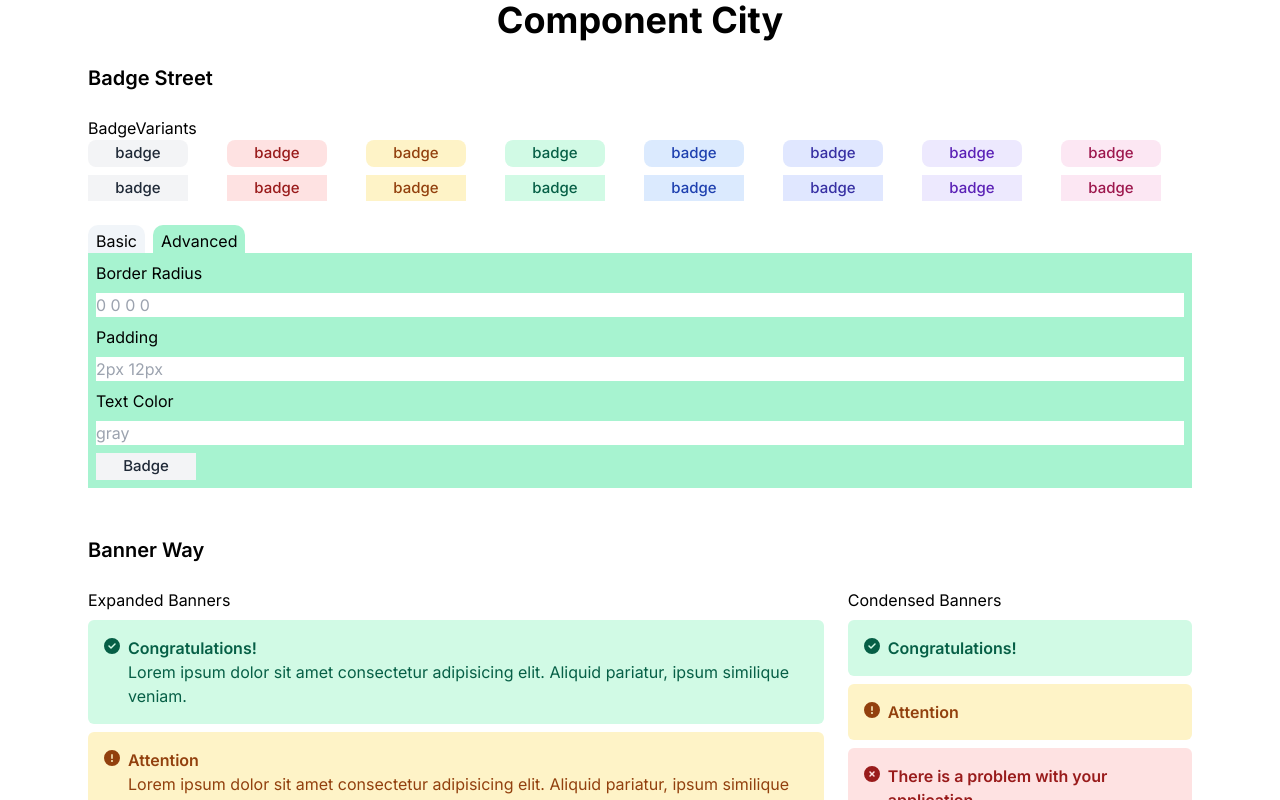
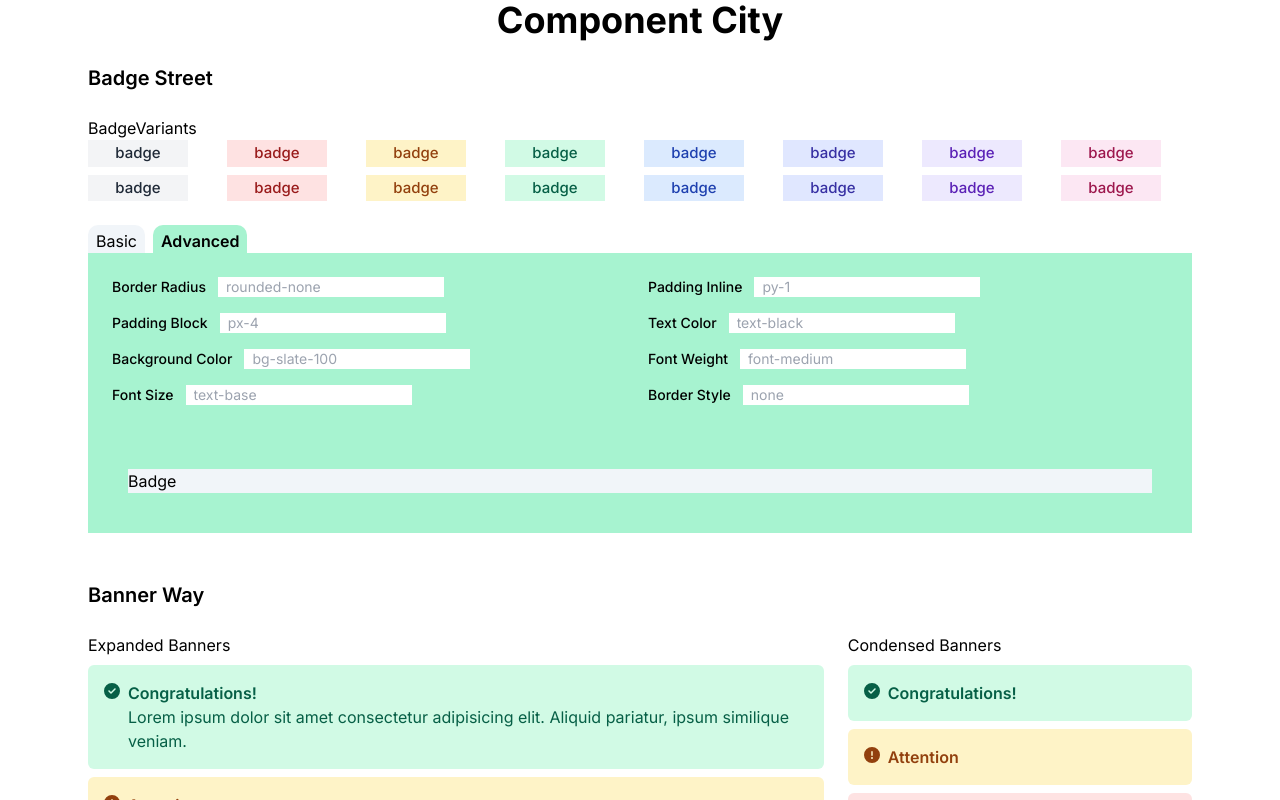
Before and after one commit to evanhill1989/component-city, a Next.js app: page / in a window 1280 px wide. Both pictures are taken after a click on the element "Advanced". Shown: the top 800 px of the page. Built offline with nearby package versions, Linux system fonts and the light colour scheme.

Commit message:
Advanced Badge  -- AdvancedBadge.jsx

```diff
--- /dev/null
+++ b/src/app/components/Badges/AdvancedBadge.jsx
@@ -0,0 +1,32 @@
+import clsx from "clsx";
+
+export default function AdvancedBadge({ advancedBadgeStyles }) {
+  const {
+    color,
+    backgroundColor,
+    fontWeight,
+    fontSizeBoy,
+    paddingInline,
+    paddingBlock,
+    borderStyle,
+    borderRadius,
+  } = advancedBadgeStyles;
+
+  return (
+    <div
+      className={clsx(
+        color,
+        backgroundColor,
+        fontWeight,
+        fontSizeBoy,
+        paddingInline,
+        paddingBlock,
+        borderStyle,
+        borderRadius,
+        "m-auto w-20 text-center"
+      )}
+    >
+      Badge
+    </div>
+  );
+}
--- a/src/app/components/Badges/Badge.jsx
+++ b/src/app/components/Badges/Badge.jsx
@@ -2,9 +2,9 @@ import clsx from "clsx";
 
 export default function Badge({ badgeStyles }) {
   const { color, isPillShape } = badgeStyles;
-  console.log("color:", color, "isPillShape:", isPillShape);
+
   return (
-    <div className={clsx("badge", color, { "rounded-lg": isPillShape })}>
+    <div className={clsx("badge m-auto", color, { "rounded-lg": isPillShape })}>
       Badge
     </div>
   );
--- a/src/app/components/Badges/BadgeCreator.jsx
+++ b/src/app/components/Badges/BadgeCreator.jsx
@@ -9,20 +9,23 @@
 
 import { useState } from "react";
 import Badge from "./Badge";
+import AdvancedBadge from "./AdvancedBadge";
+import clsx from "clsx";
 export default function BadgeCreator() {
   const [badgeStyles, setBadgeStyles] = useState({
     color: "gray",
     isPillShape: false,
   });
   const [advancedTabIsOpen, setAdvancedTabIsOpen] = useState(false);
-  const [advancedStyles, setAdvancedStyles] = useState({
-    color: "gray",
-    backgroundColor: "black",
-    fontWeight: "medium",
-    fontSize: "1rem",
-    padding: "2px 12px",
-    borderStyle: "none",
-    borderRadius: "0 0 0 0",
+  const [advancedBadgeStyles, setAdvancedBadgeStyles] = useState({
+    color: "",
+    backgroundColor: "bg-slate-100",
+    fontWeight: "",
+    fontSizeBoy: "",
+    paddingInline: "",
+    paddingBlock: "",
+    borderStyle: "",
+    borderRadius: "",
   });
 
   function handleColorChange(event) {
@@ -47,51 +50,148 @@ export default function BadgeCreator() {
     }
   }
 
-  function handleAdvancedChange(event) {}
-  console.log(badgeStyles, "<--- badgeStyles in BadgeCreator!");
+  function handleAdvancedChange(event) {
+    const name = event.target.id;
+    const value = event.target.value;
+    console.log("styles inside handleAdvancedChange", advancedBadgeStyles);
+
+    setAdvancedBadgeStyles((prevStyles) => ({
+      ...prevStyles,
+      [name]: value,
+    }));
+  }
+
   return (
     <div>
       <div className="flex gap-2">
         <h4
-          className="subsection--title bg-slate-100 ml-0 px-2 pt-1 cursor-pointer"
+          className="subsection--title bg-slate-100 ml-0 px-2 pt-1 cursor-pointer "
           onClick={() => toggleAdvancedOptions("basic")}
         >
           Basic
         </h4>
         <h4
-          className="subsection--title bg-emerald-200 px-2 pt-1 cursor-pointer"
+          className="subsection--title bg-emerald-200 px-2 pt-1 cursor-pointer font-semibold"
           onClick={() => toggleAdvancedOptions("advanced")}
         >
           Advanced
         </h4>
       </div>
       {advancedTabIsOpen ? (
-        <div className="badge-creator--advanced bg-emerald-200 p-2 grid grid-flow-row gap-2">
-          <label htmlFor="">Border Radius</label>
+        <div className="badge-creator--advanced  bg-emerald-200">
+          <div className="badge-creator-inputs p-6 grid grid-flow-row grid-cols-2 gap-4 text-sm">
+            <label className="flex gap-3 font-medium" htmlFor="">
+              Border Radius
               <input
                 type="text"
+                className="px-2 font-normal"
                 onChange={handleAdvancedChange}
                 name="borderRadius"
                 id="borderRadius"
-            placeholder="0 0 0 0"
+                placeholder="rounded-none"
               />
-          <label htmlFor="">Padding</label>
+            </label>
+
+            <label className="flex gap-3 font-medium" htmlFor="">
+              Padding Inline
               <input
                 type="text"
+                className="px-2 font-normal"
                 onChange={handleAdvancedChange}
-            name="padding"
-            id="padding"
-            placeholder="2px 12px"
+                name="paddingInline"
+                id="paddingInline"
+                placeholder="py-1"
               />
-          <label htmlFor="">Text Color</label>
+            </label>
+            <label className="flex gap-3 font-medium" htmlFor="">
+              Padding Block
               <input
                 type="text"
+                className="px-2 font-normal"
+                onChange={handleAdvancedChange}
+                name="paddingBlock"
+                id="paddingBlock"
+                placeholder="px-4"
+              />
+            </label>
+
+            <label className="flex gap-3 font-medium" htmlFor="">
+              Text Color
+              <input
+                type="text"
+                className="px-2 font-normal"
                 onChange={handleAdvancedChange}
                 name="backgroundColor"
                 id="backgroundColor"
-            placeholder="gray"
+                placeholder="text-black"
               />
-          <Badge badgeStyles={badgeStyles} />
+            </label>
+
+            <label className="flex gap-3 font-medium" htmlFor="">
+              Background Color
+              <input
+                type="text"
+                className="px-2 font-normal"
+                onChange={handleAdvancedChange}
+                name="backgroundColor"
+                id="backgroundColor"
+                placeholder="bg-slate-100"
+              />
+            </label>
+
+            <label className="flex gap-3 font-medium" htmlFor="">
+              Font Weight
+              <input
+                type="text"
+                className="px-2 font-normal"
+                onChange={handleAdvancedChange}
+                name="fontWeight"
+                id="fontWeight"
+                placeholder="font-medium"
+              />
+            </label>
+
+            <label className="flex gap-3 font-medium" htmlFor="">
+              Font Size
+              <input
+                type="text"
+                className="px-2 font-normal"
+                onChange={handleAdvancedChange}
+                name="fontSizeBoy"
+                id="fontSizeBoy"
+                placeholder="text-base"
+              />
+            </label>
+
+            <label className="flex gap-3 font-medium" htmlFor="">
+              Border Style
+              <input
+                type="text"
+                className="px-2 font-normal"
+                onChange={handleAdvancedChange}
+                name="borderStyle"
+                id="borderStyle"
+                placeholder="none"
+              />
+            </label>
+          </div>
+          <div className="m-auto w-full bg-emerald-200 p-10">
+            {/* advancedBadgeStyles.fontWeight,
+                advancedBadgeStyles.fontSizeBoy,
+                advancedBadgeStyles.paddingInline,
+                advancedBadgeStyles.paddingBlock,
+                advancedBadgeStyles.borderStyle,
+                advancedBadgeStyles.borderRadius, */}
+            <div
+              className={`
+             ${advancedBadgeStyles.backgroundColor}
+
+                `}
+            >
+              Badge
+            </div>
+            {/* <AdvancedBadge advancedBadgeStyles={advancedBadgeStyles} /> */}
+          </div>
         </div>
       ) : (
         <div className="badge-creator--basic bg-slate-100 p-2 flex flex-col justify-start items-start gap-1">
--- a/src/app/globals.css
+++ b/src/app/globals.css
@@ -47,6 +47,7 @@
   font-size: 0.9375rem;
   min-width: 40px;
   width: 100px;
+  border-radius: 0%;
 }
 
 .subsection--title {
```
Lines whose indentation alone changed are shown as unchanged.
